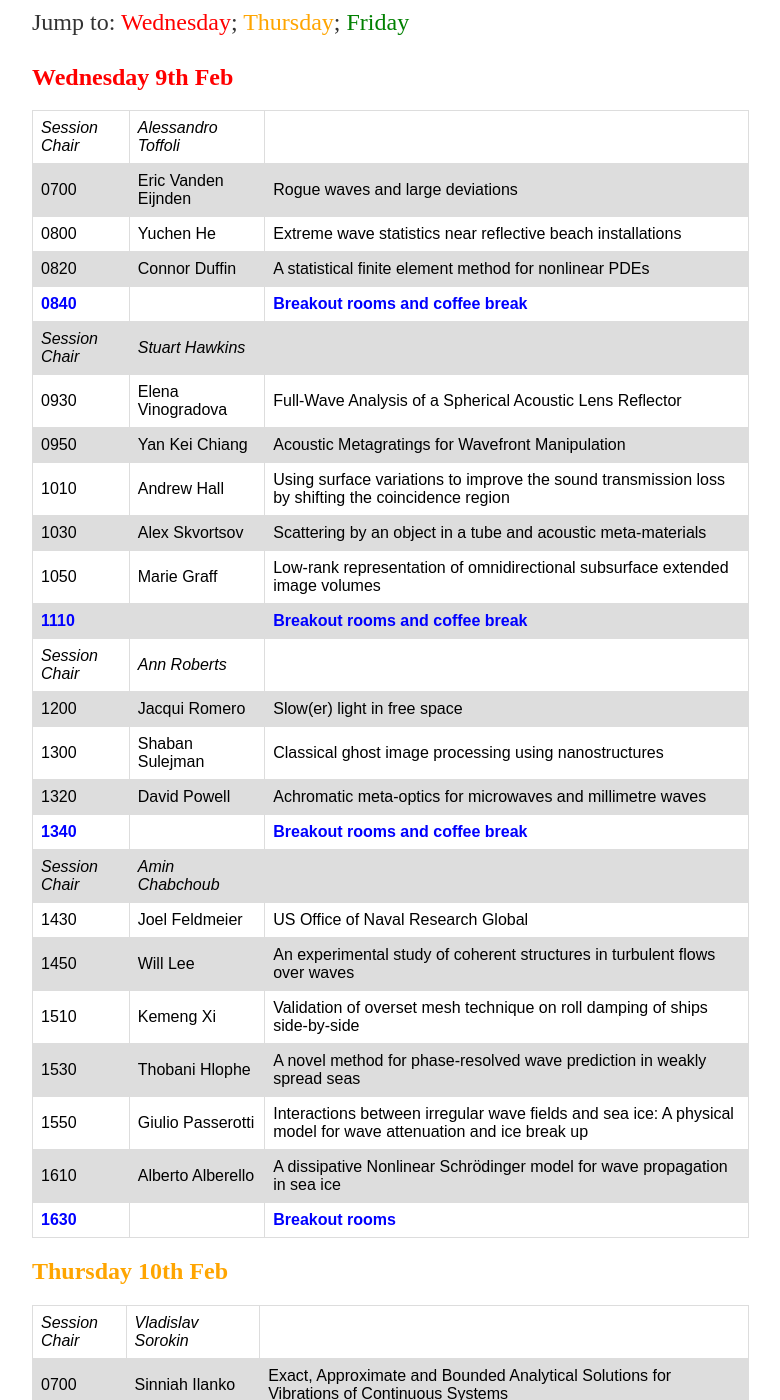
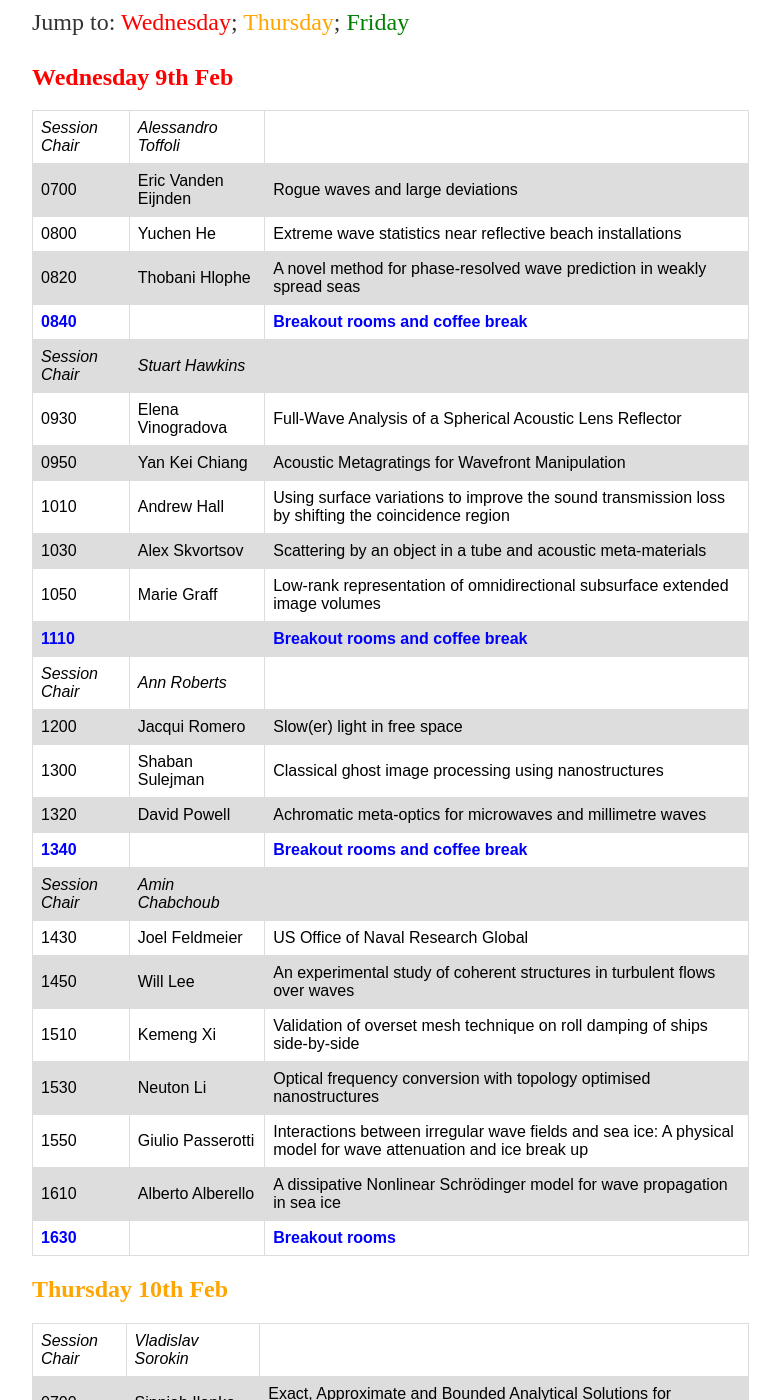
Before and after one commit to kozwaves/kozwaves.github.io, a Jekyll site: the page built from KOZWaves2022/index.html, in a window 1280 px wide and 1400 px high, scrolled down 515 px. Shown: the whole window, without its empty margins (160-940 px from the left). Built offline with Jekyll 4.4.1, drawn with Linux system fonts in a browser that asks for light colours; comment, search, counter and statistics services are not loaded; some of the changed text lies outside the part shown.

Commit message:
Update index.html

```diff
--- a/KOZWaves2022/index.html
+++ b/KOZWaves2022/index.html
@@ -54,12 +54,12 @@ tr:nth-child(even) {
     <td>Yuchen He</td>
     <td>Extreme wave statistics near reflective beach installations</td>
   </tr>
-   <tr>
-    <td>0820</td>
-    <td>Connor Duffin</td>
-    <td>A statistical finite element method for nonlinear PDEs</td>
+ <tr>
+	<td>0820</td>
+	<td>Thobani Hlophe</td>
+	<td>A novel method for phase‐resolved wave prediction in weakly spread seas</td>
   </tr>
-	<tr>
+  <tr>
     <td style="color:blue"><b>0840</b></td>
     <td></td>
     <td style="color:blue"><b>Breakout rooms and coffee break</b></td>
@@ -146,9 +146,9 @@ tr:nth-child(even) {
   </tr>
   <tr>
 	<td>1530</td>
-	<td>Thobani Hlophe</td>
-	<td>A novel method for phase‐resolved wave prediction in weakly spread seas</td>
-  </tr>
+	<td>Neuton Li</td>
+	<td>Optical frequency conversion with topology optimised nanostructures</td>
+ </tr>
   <tr>
 	<td>1550</td>
 	<td>Giulio Passerotti</td>
```
Also changed, not shown: other parts of KOZWaves2022/index.html (+2 -2 lines).
